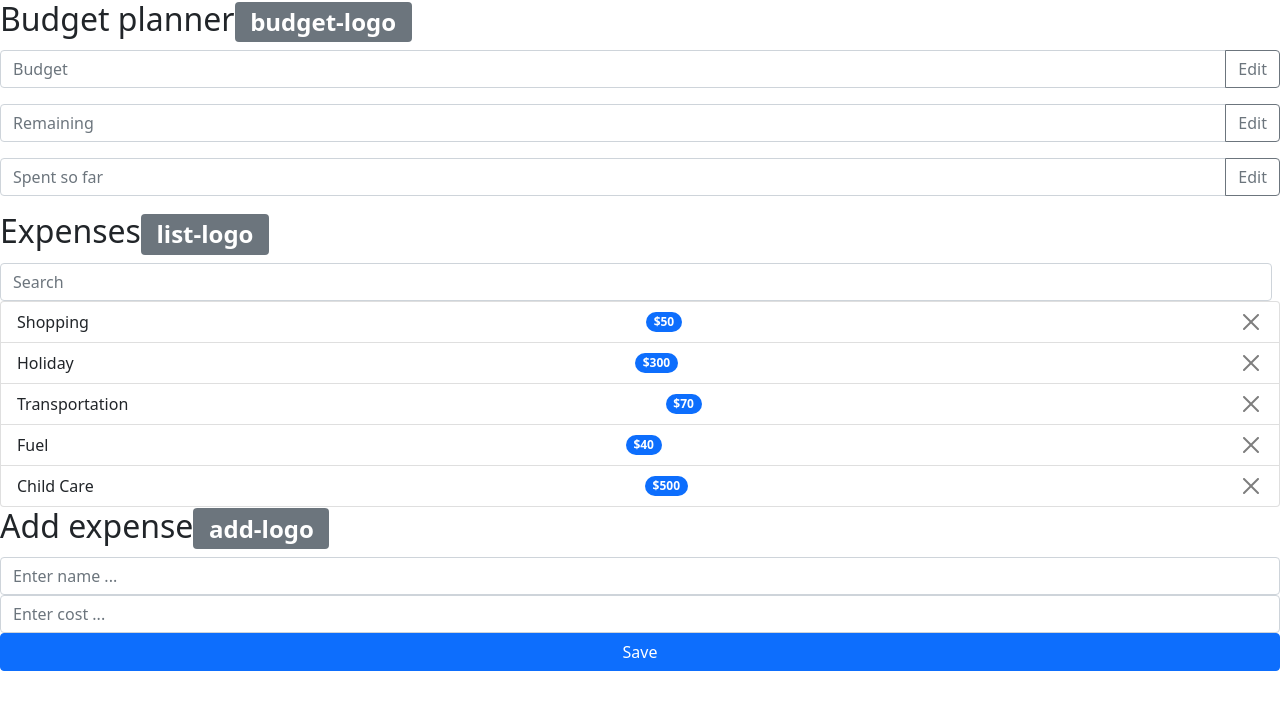
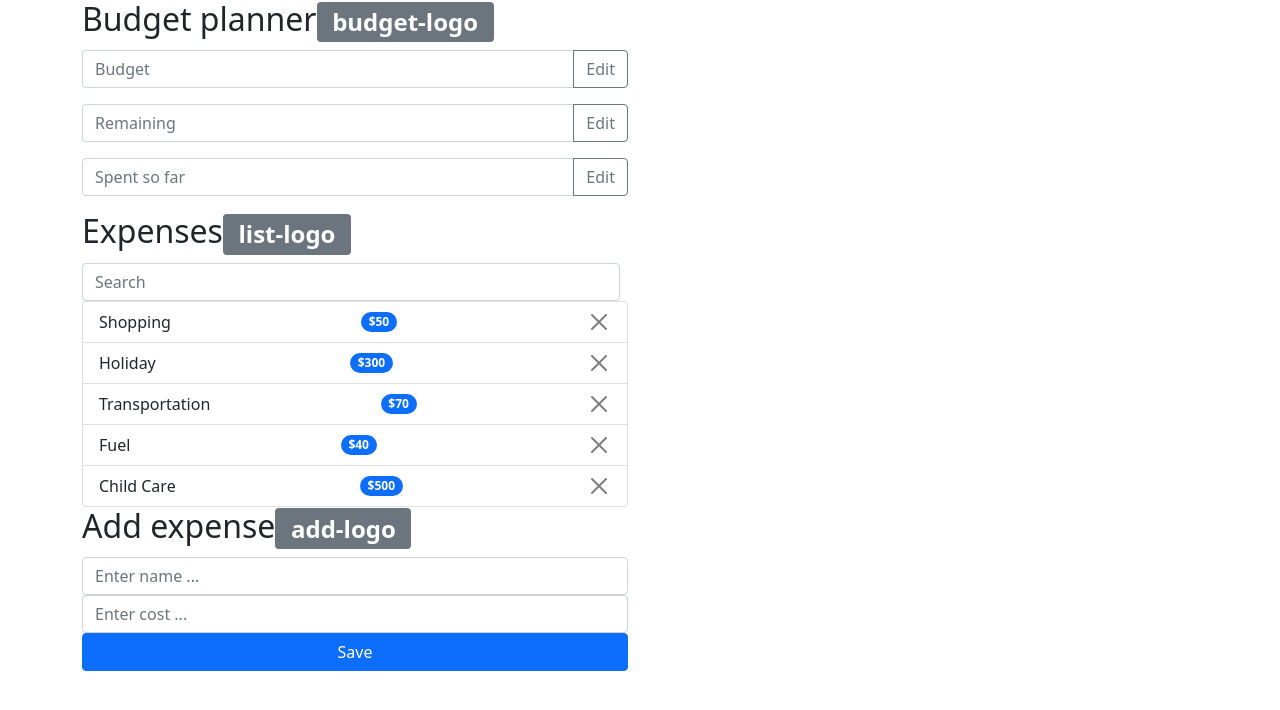
Before and after one commit to nikskr/Simple-Budget-App, a plain HTML site: page index.html in a window 1280 px wide. Drawn offline with nearby package versions, Linux system fonts and the light colour scheme.

Commit message:
Add files via upload

```diff
--- a/index.html
+++ b/index.html
@@ -9,6 +9,9 @@
 
 </head>
 <body>
+    <div class="container">
+        <div class="row">
+            <div class="col-lg-6 col-md-6 col-sm-12">
                 <h2>Budget planner<span class="badge bg-secondary">budget-logo</span></h2>
                 <div class="input-group mb-3">
                     <input type="text" class="form-control" placeholder="Budget" aria-label="Recipient's username" aria-describedby="button-addon2">
@@ -63,5 +66,8 @@
                 <div class="d-grid gap-2">
                     <button class="btn btn-primary" type="button">Save</button>
                 </div>
+                </div>
+        </div>
+    </div>
 </body>
 </html>
```
Lines whose indentation alone changed are shown as unchanged.
